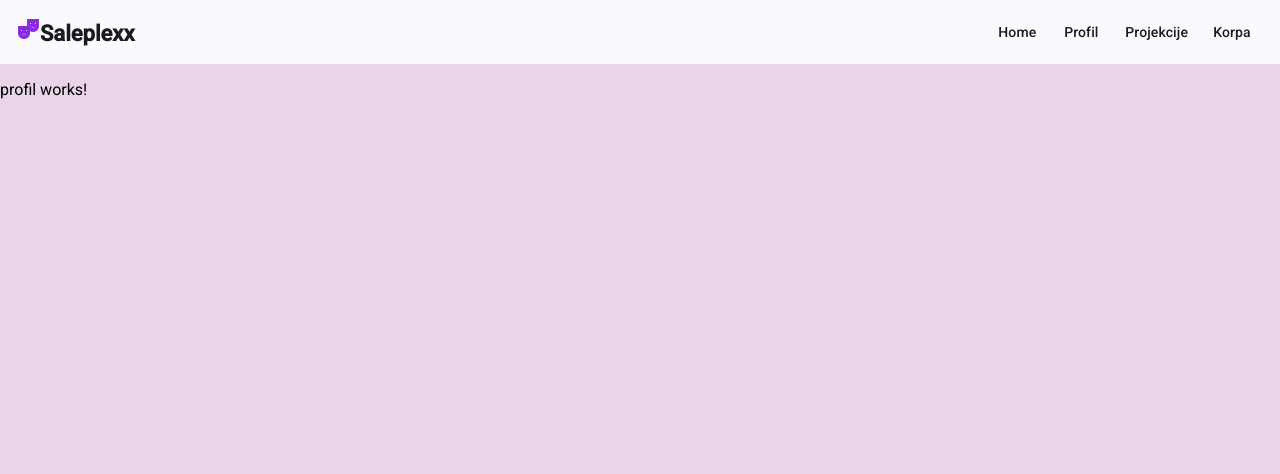
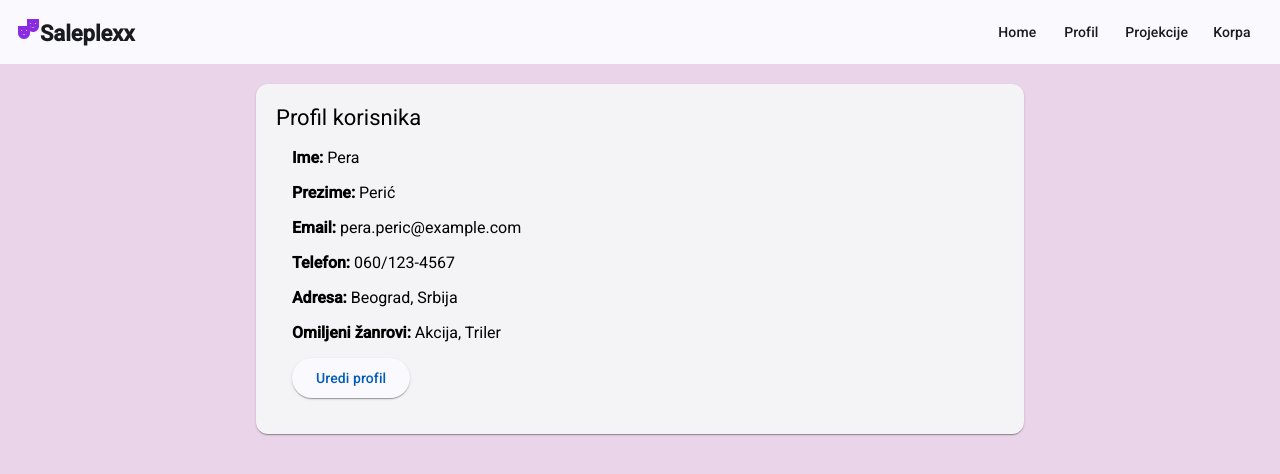
Before and after one commit to sandraLA01/PKI2023204769, an Angular app: page /profil in a window 1280 px wide. Shown: the top 474 px of the page. Built offline with nearby package versions, Linux system fonts and the light colour scheme.

Commit message:
profil added

```diff
--- a/src/app/profil/profil.component.css
+++ b/src/app/profil/profil.component.css
@@ -0,0 +1,20 @@
+.profile-card {
+    width: 60%;
+    margin: 20px auto;
+    padding: 20px;
+  }
+
+  .form-field {
+    width: 100%;
+    margin-bottom: 15px;
+  }
+
+  .form-actions {
+    display: flex;
+    justify-content: space-between;
+    margin-top: 20px;
+  }
+
+  button {
+    min-width: 100px;
+  }
--- a/src/app/profil/profil.component.html
+++ b/src/app/profil/profil.component.html
@@ -1 +1,69 @@
-<p>profil works!</p>
+<mat-card class="profile-card">
+    <mat-card-title>Profil korisnika</mat-card-title>
+    <mat-card-content>
+      <!-- Prikaz podataka kada nije u režimu uređivanja -->
+      <div *ngIf="!isEditing">
+        <p><strong>Ime:</strong> {{ user.firstName }}</p>
+        <p><strong>Prezime:</strong> {{ user.lastName }}</p>
+        <p><strong>Email:</strong> {{ user.email }}</p>
+        <p><strong>Telefon:</strong> {{ user.phone }}</p>
+        <p><strong>Adresa:</strong> {{ user.address }}</p>
+        <p><strong>Omiljeni žanrovi:</strong> {{ user.favoriteGenres }}</p>
+        <button mat-raised-button color="primary" (click)="enableEdit()">Uredi profil</button>
+      </div>
+
+      <!-- Forma za uređivanje podataka -->
+      <form *ngIf="isEditing" (ngSubmit)="saveProfile()">
+        <mat-form-field appearance="outline" class="form-field">
+          <mat-label>Ime</mat-label>
+          <input matInput [(ngModel)]="user.firstName" name="firstName" required />
+        </mat-form-field>
+
+        <mat-form-field appearance="outline" class="form-field">
+          <mat-label>Prezime</mat-label>
+          <input matInput [(ngModel)]="user.lastName" name="lastName" required />
+        </mat-form-field>
+
+        <mat-form-field appearance="outline" class="form-field">
+          <mat-label>Email</mat-label>
+          <input matInput [(ngModel)]="user.email" name="email" required />
+        </mat-form-field>
+
+        <mat-form-field appearance="outline" class="form-field">
+          <mat-label>Telefon</mat-label>
+          <input matInput [(ngModel)]="user.phone" name="phone" required />
+        </mat-form-field>
+
+        <mat-form-field appearance="outline" class="form-field">
+          <mat-label>Adresa</mat-label>
+          <input matInput [(ngModel)]="user.address" name="address" required />
+        </mat-form-field>
+
+        <mat-form-field appearance="outline" class="form-field">
+          <mat-label>Omiljeni žanrovi</mat-label>
+          <input matInput [(ngModel)]="user.favoriteGenres" name="favoriteGenres" />
+        </mat-form-field>
+
+        <mat-form-field appearance="outline" class="form-field">
+          <mat-label>Korisničko ime</mat-label>
+          <input matInput [(ngModel)]="user.username" name="username" required />
+        </mat-form-field>
+
+        <mat-form-field appearance="outline" class="form-field">
+          <mat-label>Šifra</mat-label>
+          <input
+            matInput
+            type="password"
+            [(ngModel)]="user.password"
+            name="password"
+            required
+          />
+        </mat-form-field>
+
+        <div class="form-actions">
+          <button mat-raised-button color="primary" type="submit">Sačuvaj</button>
+          <button mat-raised-button color="warn" type="button" (click)="isEditing = false">Otkaži</button>
+        </div>
+      </form>
+    </mat-card-content>
+  </mat-card>
--- a/src/app/profil/profil.component.ts
+++ b/src/app/profil/profil.component.ts
@@ -1,11 +1,46 @@
 import { Component } from '@angular/core';
+import { MatCardModule } from '@angular/material/card';
+import { MatFormFieldModule } from '@angular/material/form-field';
+import { MatInputModule } from '@angular/material/input';
+import { MatButtonModule } from '@angular/material/button';
+import { CommonModule } from '@angular/common';
+import { FormsModule } from '@angular/forms';
 
 @Component({
   selector: 'app-profil',
-  imports: [],
+  imports: [
+    MatCardModule,
+    MatFormFieldModule,
+    MatInputModule, MatButtonModule,
+    CommonModule,
+    FormsModule],
   templateUrl: './profil.component.html',
   styleUrl: './profil.component.css'
 })
 export class ProfilComponent {
 
+  user = {
+    firstName: 'Pera',
+    lastName: 'Perić',
+    email: 'pera.peric@example.com',
+    phone: '060/123-4567',
+    address: 'Beograd, Srbija',
+    favoriteGenres: 'Akcija, Triler',
+    username: 'pera123',
+    password: 'password123'
+
+  }
+
+  isEditing = false;
+
+
+  enableEdit(): void {
+    this.isEditing = true;
+  }
+
+
+  saveProfile(): void {
+    this.isEditing = false;
+    alert('Profil je uspešno ažuriran!');
+  }
 }
--- a/src/app/projekcije/projekcije.component.css
+++ b/src/app/projekcije/projekcije.component.css
@@ -47,7 +47,7 @@ button:hover {
   background-color: #0056b3;
 }
 
-/* Search bar styling */
+
 .movie-search {
   display: flex;
   flex-direction: column;
--- a/src/app/projekcije/projekcije.component.ts
+++ b/src/app/projekcije/projekcije.component.ts
@@ -31,7 +31,7 @@ export class ProjekcijeComponent {
         Director: 'Christopher Nolan',
         Actors: 'Leonardo DiCaprio, Joseph Gordon-Levitt',
         Plot: 'A mind-bending thriller.',
-        Poster: 'https://www.imdb.com/title/tt1375666/mediaviewer/rm3426651392/?ref_=tt_ov_i',
+        Poster: 'https://www.google.com/url?sa=i&url=https%3A%2F%2Fen.wikipedia.org%2Fwiki%2FInception_%2528soundtrack%2529&psig=AOvVaw3gxVWPfBzPWfHnclVlI2KX&ust=1736771048795000&source=images&cd=vfe&opi=89978449&ved=0CBQQjRxqFwoTCMiI172W8IoDFQAAAAAdAAAAABAZ',
         imdbRating: '8.8',
       },
       {
```
Also changed, not shown: src/app/projekcije/projekcije.component.html (+4 -9 lines), public/images/inception.jpg (added).
